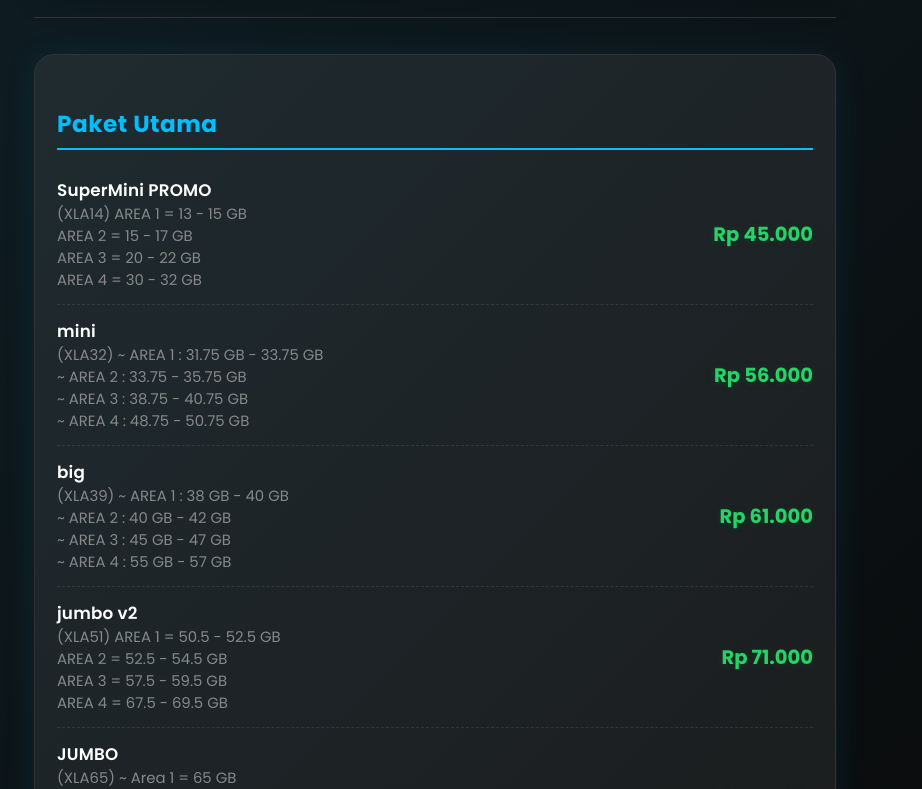
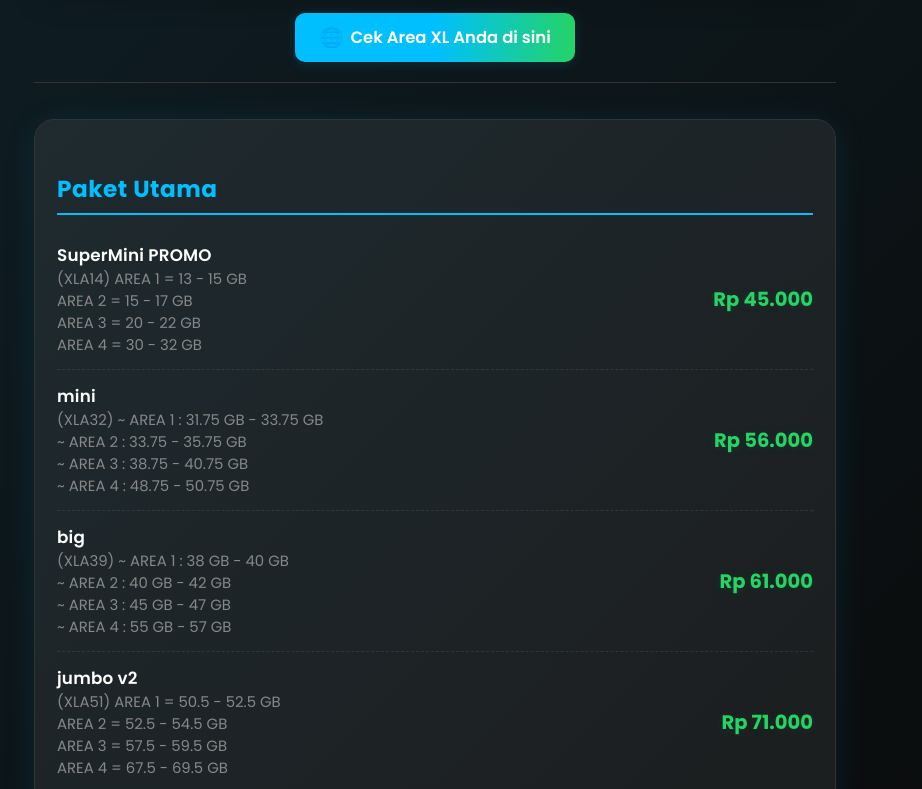
Before and after one commit to hzhzjzjzz/harga_cek, a plain HTML site: page index.html in a window 1280 px wide. Shown: the part 235-1024 px from the top of the page, without its empty margins (205-1127 px from the left). Drawn offline with Linux system fonts and the light colour scheme.

Commit message:
Update index.html

```diff
--- a/index.html
+++ b/index.html
@@ -82,6 +82,39 @@
         }
         .info-stok .icon {
             font-size: 1.3em;
+        }
+        .area-link-box {
+            display: flex;
+            justify-content: center;
+            align-items: center;
+            margin-top: 16px;
+            margin-bottom: 0;
+        }
+        .area-link {
+            display: inline-flex;
+            align-items: center;
+            gap: 7px;
+            background: linear-gradient(90deg, #00bfff 50%, #25d366 100%);
+            color: #fff;
+            padding: 10px 24px;
+            font-size: 1.03em;
+            font-weight: 600;
+            text-decoration: none;
+            border-radius: 10px;
+            box-shadow: 0 2px 12px rgba(0,191,255,0.15);
+            transition: transform 0.2s, box-shadow 0.2s, background 0.2s;
+            border: none;
+            cursor: pointer;
+        }
+        .area-link:hover {
+            transform: translateY(-2px) scale(1.03);
+            box-shadow: 0 6px 18px rgba(0,191,255,0.18);
+            background: linear-gradient(90deg, #25d366 60%, #00bfff 100%);
+            color: #fff;
+        }
+        .area-link .area-ico {
+            font-size: 1.18em;
+            vertical-align: -2px;
         }
         .product-list-container {
             background: var(--card-bg);
@@ -180,6 +213,8 @@
             .product-item { flex-direction: column; align-items: flex-start; gap: 2px; }
             .info-stok { font-size: 0.97em; padding: 11px 7px; flex-direction: column; gap: 4px; }
             .footer-cta { margin-top: 32px; }
+            .area-link-box { margin-top: 10px; }
+            .area-link { padding: 9px 14px; font-size: 0.97em; }
         }
     </style>
 </head>
@@ -193,6 +228,12 @@
                 <span>Informasi stok update & pengumuman:</span>
                 <a href="https://whatsapp.com/channel/0029Vb9rti60rGiNbe3gpm28" target="_blank">
                     Channel WhatsApp GFR Store
+                </a>
+            </div>
+            <div class="area-link-box">
+                <a href="https://cekareaxl.vercel.app/" class="area-link" target="_blank">
+                    <span class="area-ico">🌐</span>
+                    Cek Area XL Anda di sini
                 </a>
             </div>
         </header>
```
